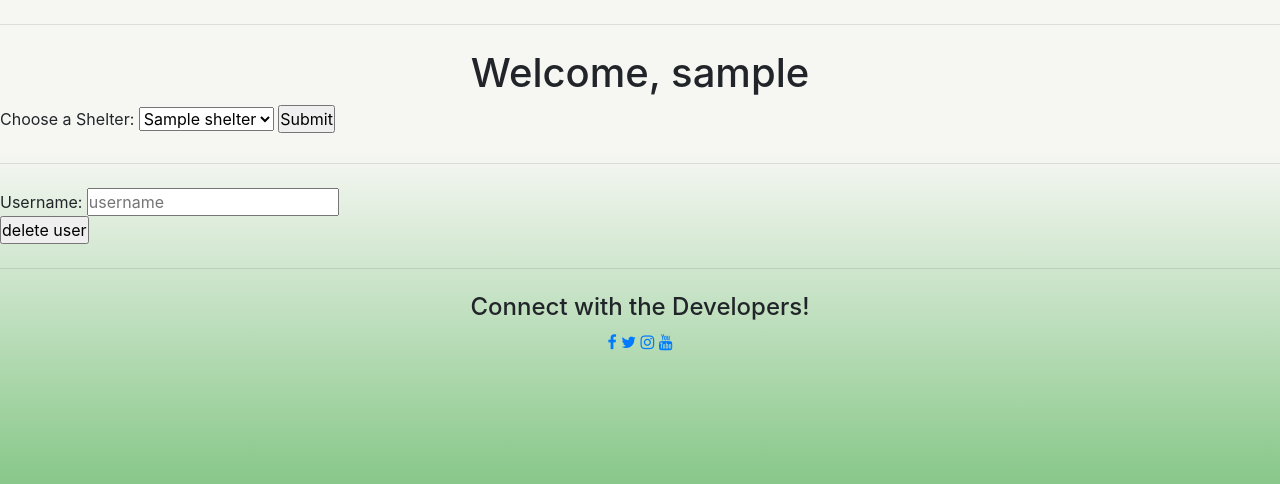
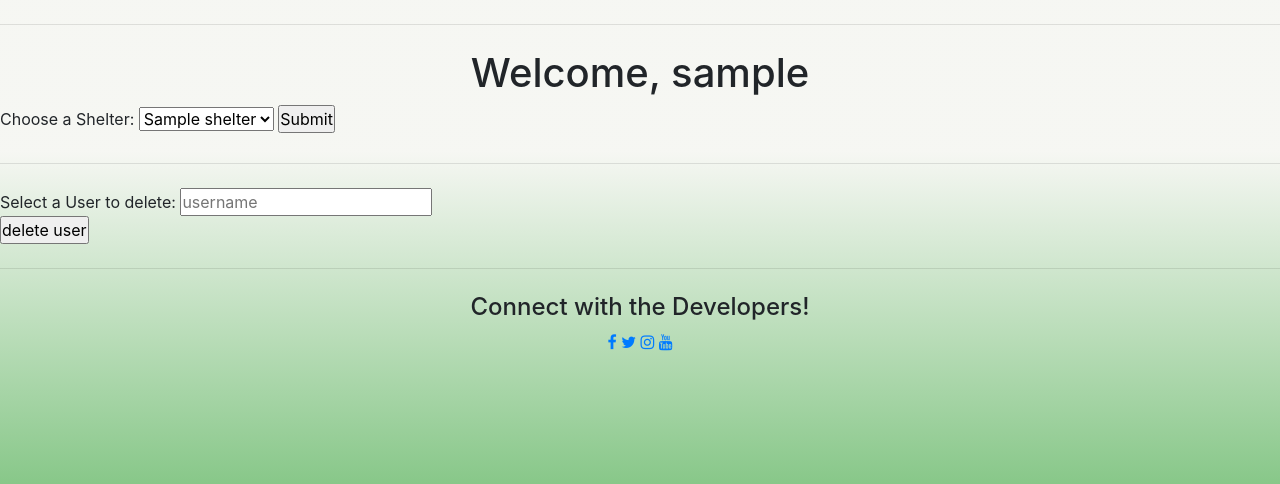
Before and after one commit to dominicfanucchi/FFF, a PHP site: page /employee.php in a window 1280 px wide. Shown: the part 136-620 px from the top of the page. Run offline with PHP 8.4, Linux system fonts and the light colour scheme; the visitor is signed in with stand-in values (Sample User, id 1); tables that the repository leaves empty or names only in its code hold one stand-in row (values such as "Sample post").

Commit message:
minor changes

```diff
--- a/employee.php
+++ b/employee.php
@@ -174,7 +174,7 @@
 	?>
 	<hr class="my-4">
 	<form name="my_form" method="post" action="employee.php">
-		Username: <input type="text" name="Username" placeholder="username"><br/>
+		Select a User to delete: <input type="text" name="Username" placeholder="username"><br/>
 		<input type="submit" name="btn_delete" value="delete user"/>
 	</form>
 
```
